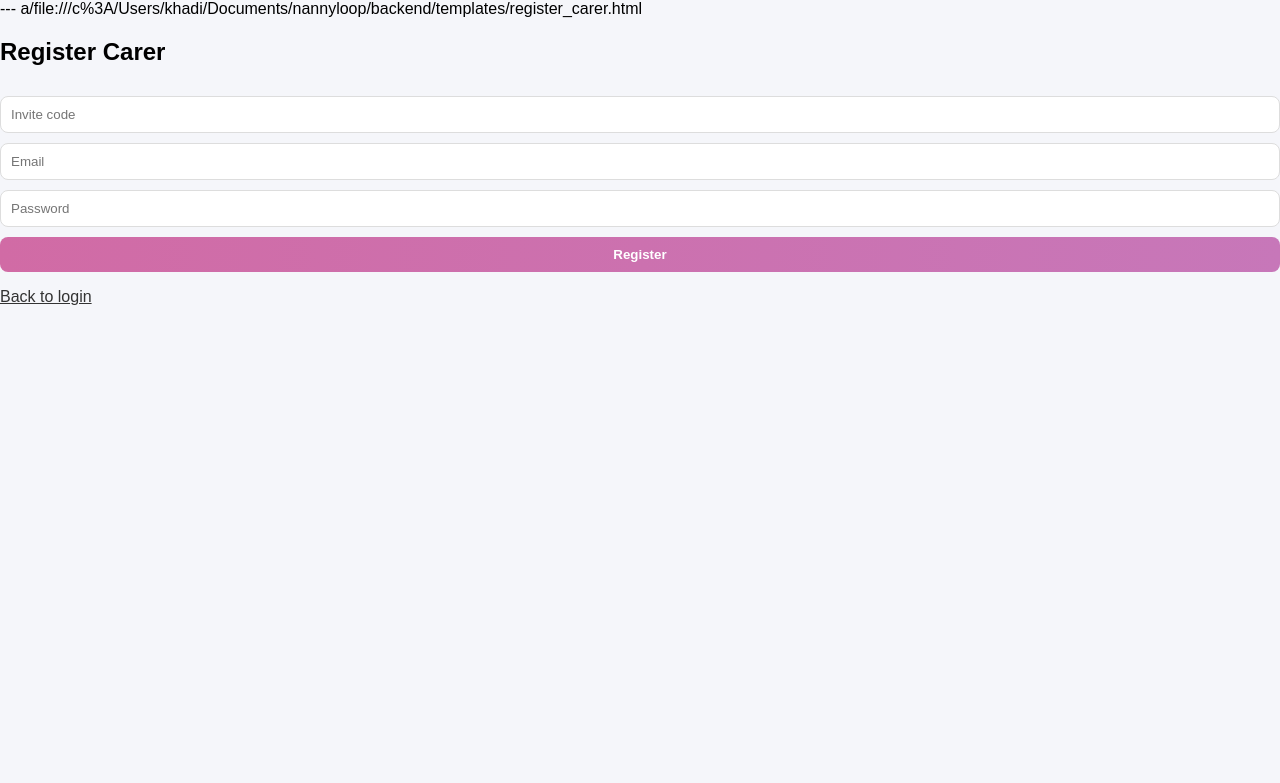
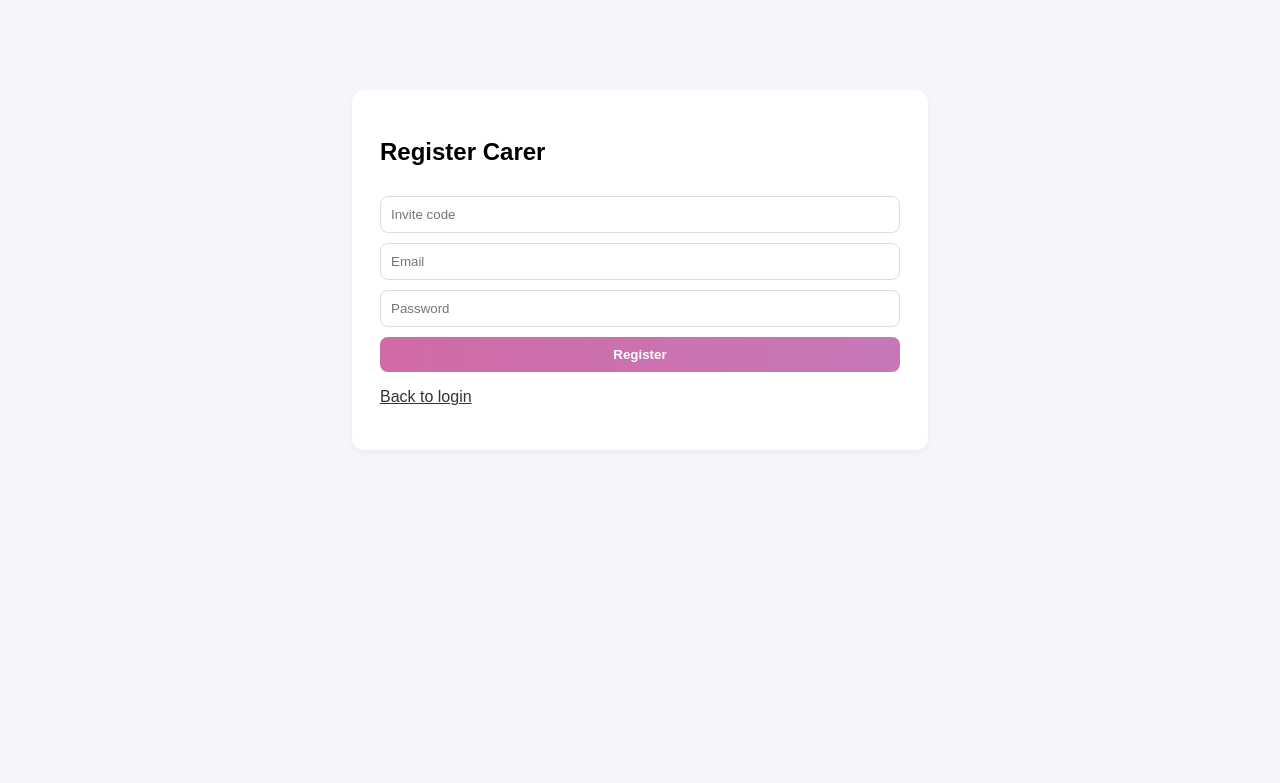
Before and after one commit to khadijan21/nannyloop, a Flask app: page /register-carer in a window 1280 px wide. Shown: the top 783 px of the page. Run offline with Flask 3, Linux system fonts and the light colour scheme.

Commit message:
Final project updates and UI fixes

```diff
--- a/backend/app.py
+++ b/backend/app.py
@@ -274,6 +274,7 @@ def build_weekly_summary(child_name, logs):
 
 @app.route("/add_child", methods=["POST"])
 @login_required
+@role_required("parent")
 def add_child():
     name = request.form["name"].strip()
     dob = request.form["dob"].strip()
--- a/backend/templates/index.html
+++ b/backend/templates/index.html
@@ -161,6 +161,7 @@
     </div>
   {% endif %}
 
+  {% if current_user.role == "parent" %}
     <div class="box">
       <h2>Add Child</h2>
       <form action="{{ url_for('add_child') }}" method="post">
@@ -169,6 +170,7 @@
         <button type="submit">Add Child</button>
       </form>
     </div>
+  {% endif %}
 
   <div class="box">
     <h2>Add Log Entry</h2>
--- a/backend/templates/register_carer.html
+++ b/backend/templates/register_carer.html
@@ -1,4 +1,4 @@
---- a/file:///c%3A/Users/khadi/Documents/nannyloop/backend/templates/register_carer.html
+
 <!DOCTYPE html>
 <html>
 <head>
@@ -11,7 +11,7 @@
       margin: 0;
     }
 
-    .box {
+    .card {
       background: white;
       padding: 28px;
       border-radius: 12px;
```
Lines whose indentation alone changed are shown as unchanged.
